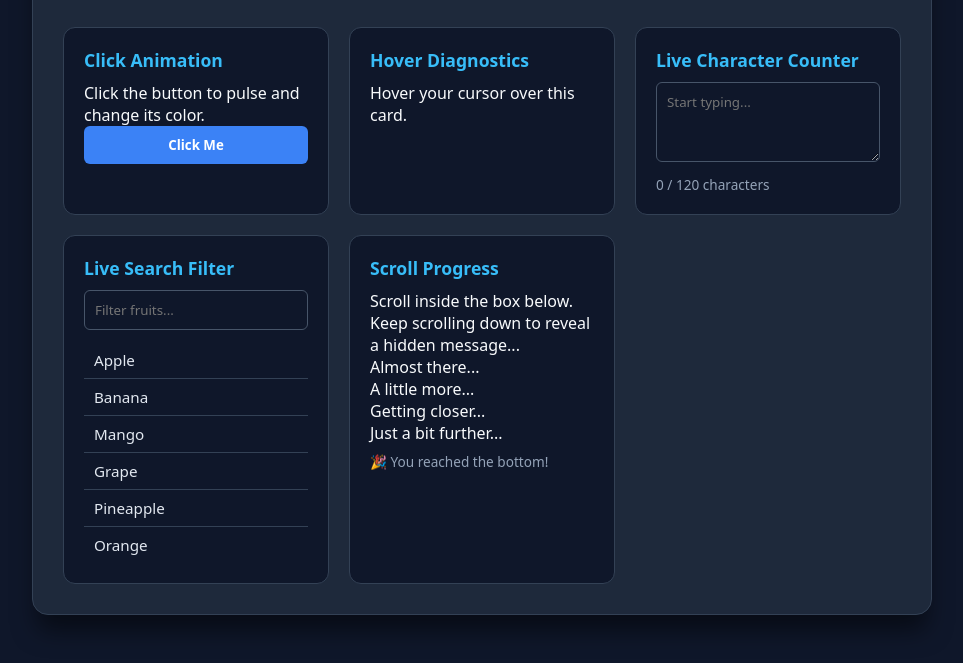
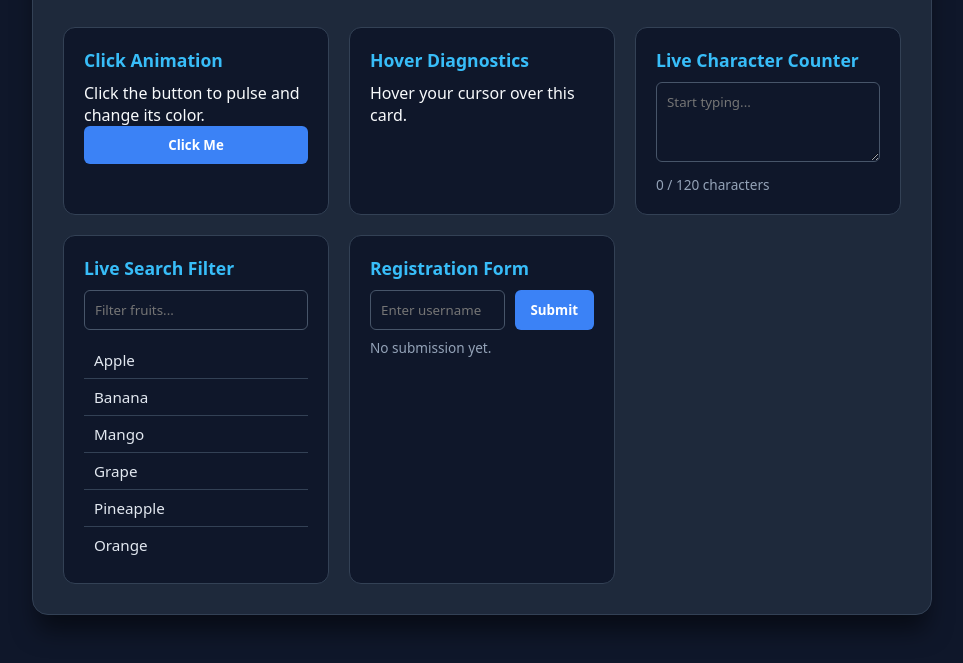
Before and after one commit to GhiroGeronimo25/activity, a plain HTML site: page index.html in a window 1280 px wide. Shown: the part 137-800 px from the top of the page, without its empty margins (158-1121 px from the left). Drawn offline with Linux system fonts and the light colour scheme.

Commit message:
Update index.html

```diff
--- a/index.html
+++ b/index.html
@@ -52,21 +52,14 @@
                 </ul>
             </section>
 
-            <!-- Event 5: scroll -->
-            <section class="card" id="scrollCard">
-                <h3>Scroll Progress</h3>
-                <p>Scroll inside the box below.</p>
-                <div class="progress-track">
-                    <div id="progressFill" class="progress-fill"></div>
-                </div>
-                <div id="scrollBox" class="scroll-box">
-                    <p>Keep scrolling down to reveal a hidden message...</p>
-                    <p>Almost there...</p>
-                    <p>A little more...</p>
-                    <p>Getting closer...</p>
-                    <p>Just a bit further...</p>
-                    <p id="scrollReveal" class="hint-text fade-in">🎉 You reached the bottom!</p>
-                </div>
+            <!-- Event 5: submit -->
+            <section class="card" id="formCard">
+                <h3>Registration Form</h3>
+                <form id="kioskForm">
+                    <input type="text" id="usernameInput" placeholder="Enter username">
+                    <button type="submit" class="kiosk-btn">Submit</button>
+                </form>
+                <p id="formFeedback" class="hint-text">No submission yet.</p>
             </section>
         </main>
     </div>
```
